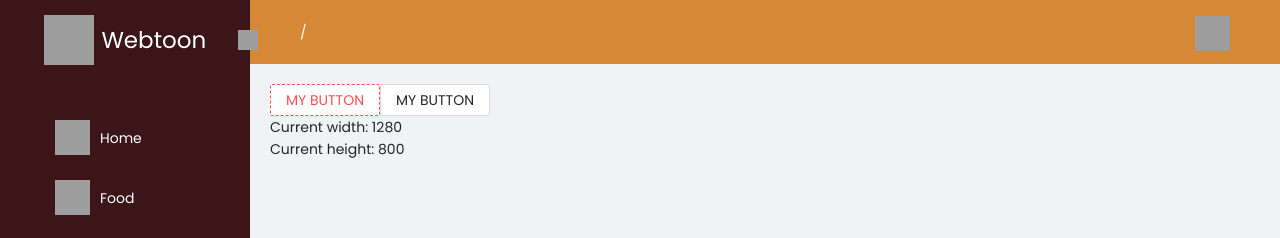
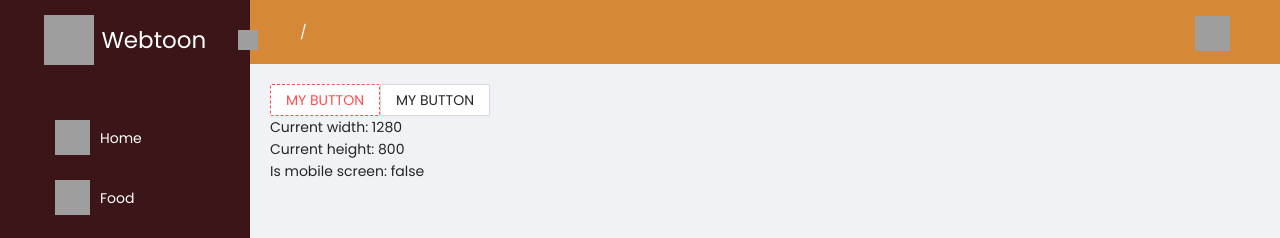
Before and after one commit to nguyentruyen98/dashboard-project, a React (Create React App) app: page / in a window 1280 px wide. Shown: the top 238 px of the page. Built offline with nearby package versions, Linux system fonts and the light colour scheme; grey boxes are pictures that could not be loaded.

Commit message:
add constants file

```diff
--- /dev/null
+++ b/src/constants/index.ts
@@ -0,0 +1 @@
+export const MOBILE_WIDTH = 768;
--- /dev/null
+++ b/src/hook/useDetectScreen.ts
@@ -0,0 +1,7 @@
+import { MOBILE_WIDTH } from "constants/index";
+import useWindowSize from "hook/useWindowSize";
+const useDetectScreen = () => {
+  const [width] = useWindowSize();
+  return width <= MOBILE_WIDTH;
+};
+export default useDetectScreen;
--- a/src/modules/home/index.tsx
+++ b/src/modules/home/index.tsx
@@ -1,9 +1,11 @@
 import { Button as AntdButton } from "antd";
 import Buttom from "components/button";
+import useDetectScreen from "hook/useDetectScreen";
 import useWindowResize from "hook/useWindowSize";
 import React from "react";
 const Home = () => {
   const [width, height] = useWindowResize();
+  const isMoblieScreen = useDetectScreen();
 
   return (
     // drop every test case here
@@ -14,6 +16,7 @@ const Home = () => {
       <AntdButton>MY BUTTON</AntdButton>
       <p>{`Current width: ${width}`}</p>
       <p>{`Current height: ${height}`}</p>
+      <p>{`Is mobile screen: ${isMoblieScreen}`}</p>
     </div>
   );
 };
```
